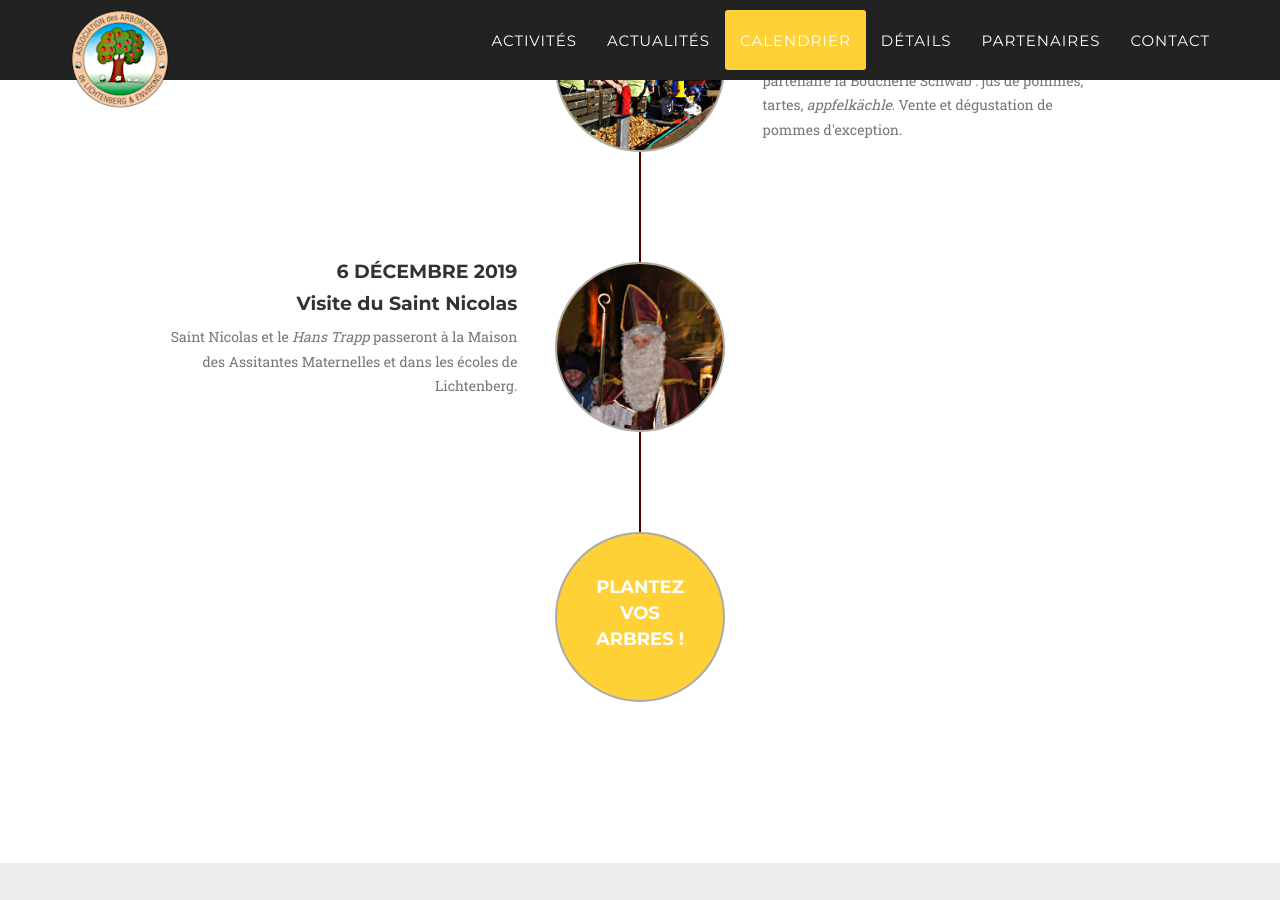
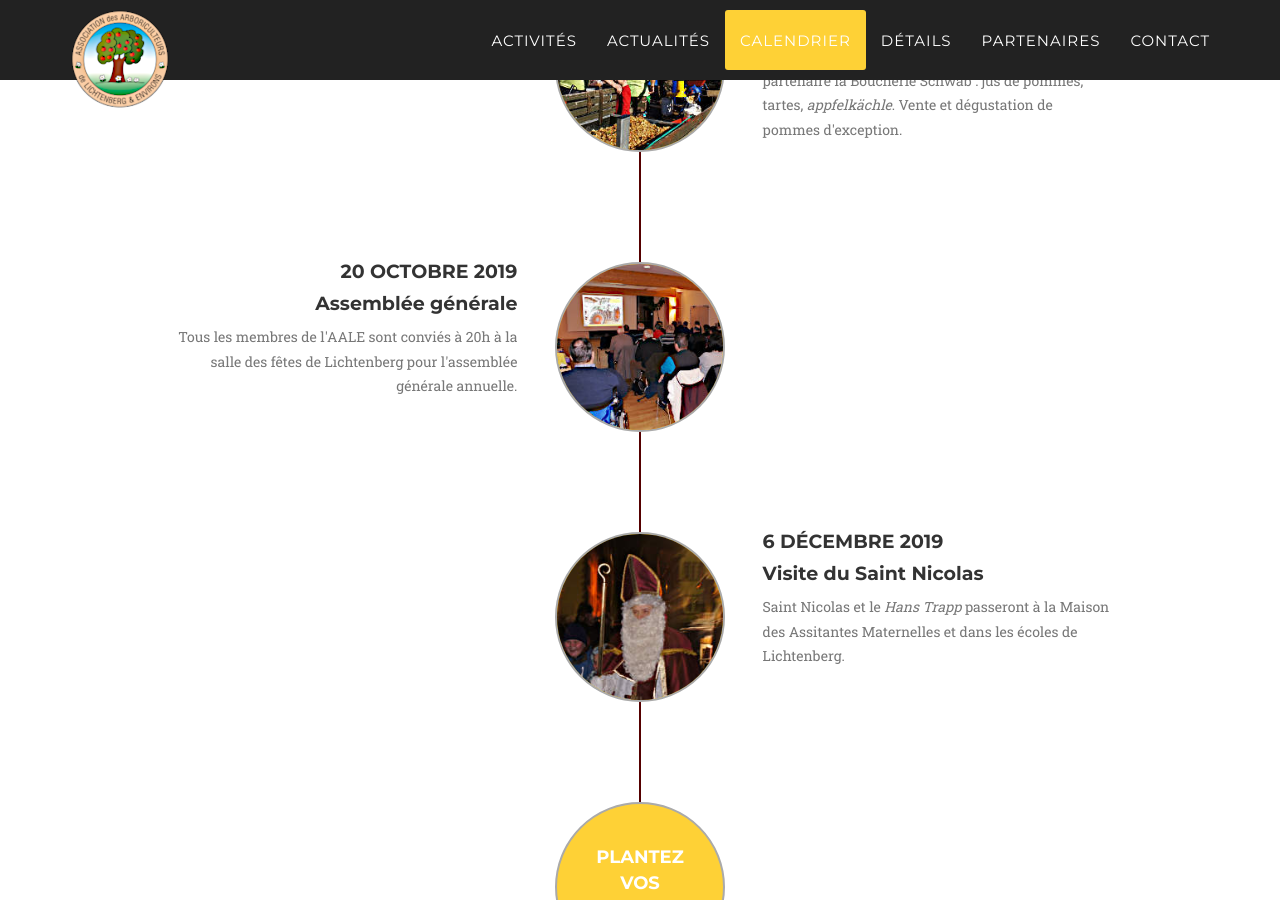
Before and after one commit to arboriculteurs/maquette, a Jekyll site: the page built from index.html, in a window 1280 px wide and 900 px high, scrolled down 4015 px. Built offline with Jekyll 4.4.1, drawn with Linux system fonts in a browser that asks for light colours; nearby versions of some CDN libraries; some web fonts are replaced.

Commit message:
Ajout AG 2019 au calendrier

```diff
--- a/_includes/about.html
+++ b/_includes/about.html
@@ -153,6 +153,20 @@
                         </li>
                         <li>
                             <div class="timeline-image">
+                                <img class="img-circle img-responsive" src="img/about/ag.jpg" alt="Assemblée générale 2018">
+                            </div>
+                            <div class="timeline-panel">
+                                <div class="timeline-heading">
+                                    <h4>20 octobre 2019</h4>
+                                    <h4 class="subheading">Assemblée générale</h4>
+                                </div>
+                                <div class="timeline-body">
+                                    <p class="text-muted">Tous les membres de l'AALE sont conviés à 20h à la salle des fêtes de Lichtenberg pour l'assemblée générale annuelle.</p>
+                                </div>
+                            </div>
+                        </li>
+                        <li class="timeline-inverted">
+                            <div class="timeline-image">
                                 <img class="img-circle img-responsive" src="img/about/nicolas.jpg" alt="Saint Nicolas">
                             </div>
                             <div class="timeline-panel">
```
Also changed, not shown: img/about/ag.jpg (added).
